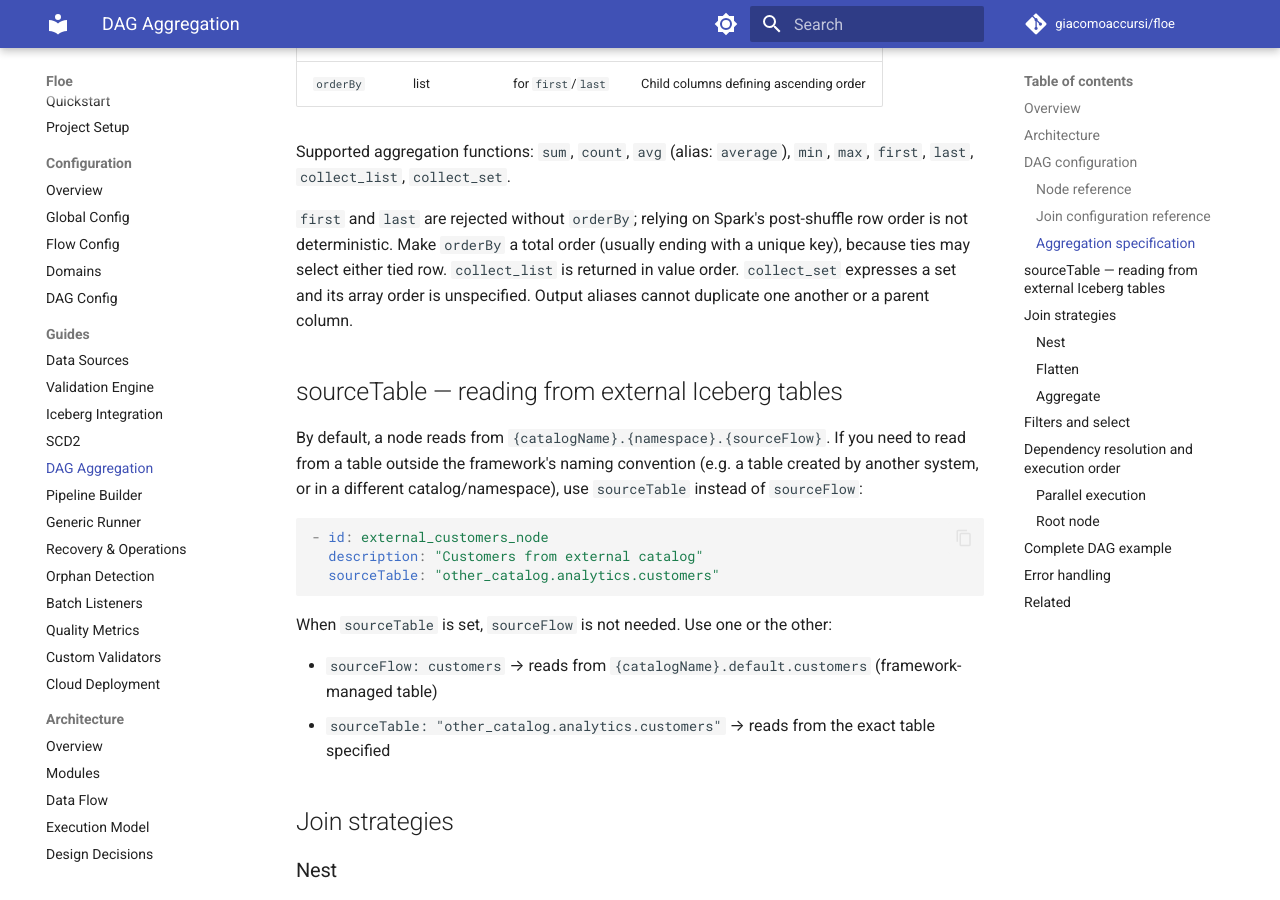
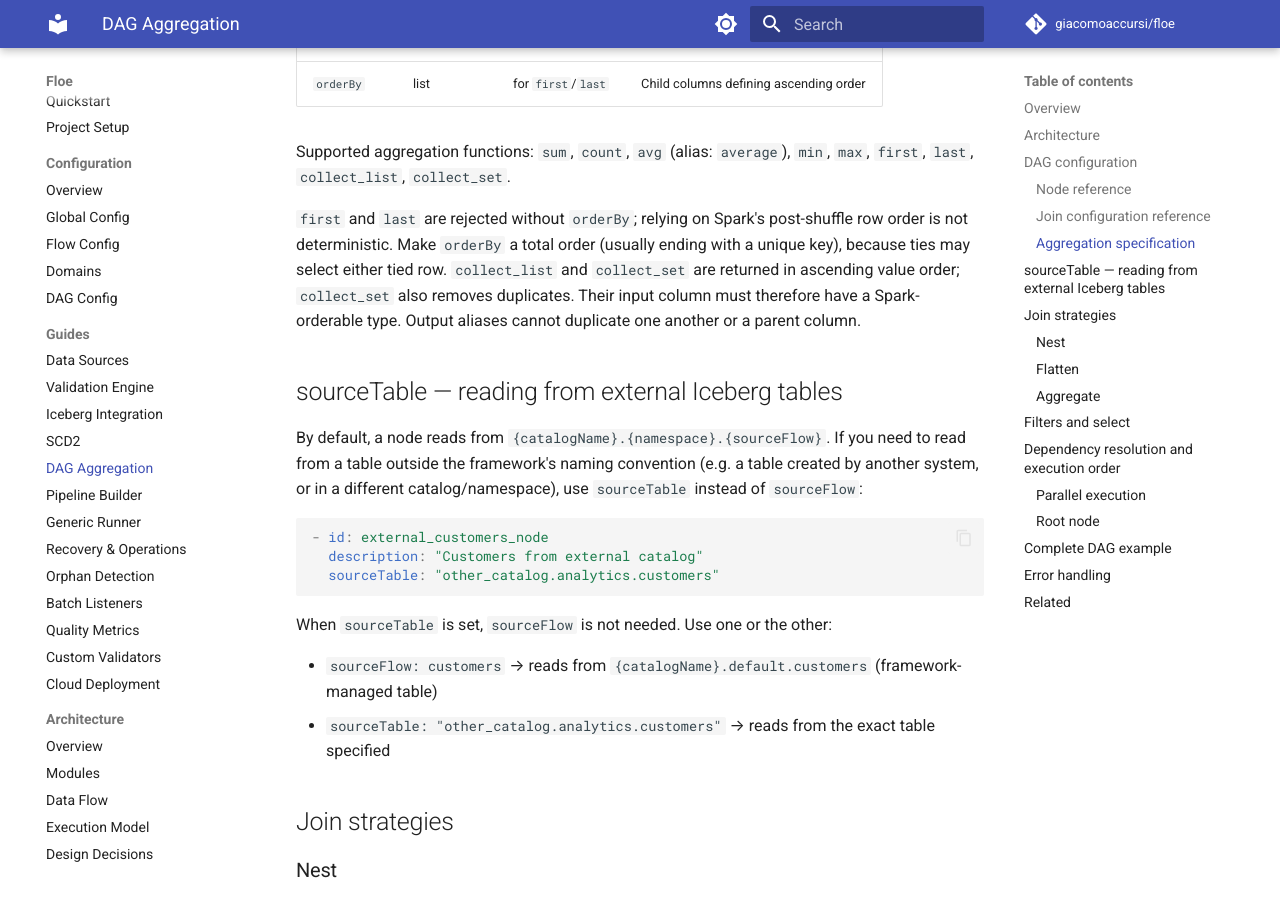
Before and after one commit to giacomoaccursi/Floe, an MkDocs documentation site: the page built from site-docs/guides/dag-aggregation.md, in a window 1280 px wide and 900 px high, scrolled down 2917 px. Built offline with MkDocs 1.6.1 and Material for MkDocs 9.7.7, drawn with Linux system fonts in a browser that asks for light colours; comment, search, counter and statistics services are not loaded.

Commit message:
docs: document deterministic collection ordering

```diff
--- a/site-docs/guides/dag-aggregation.md
+++ b/site-docs/guides/dag-aggregation.md
@@ -92,7 +92,7 @@ For the field reference, see [DAG Configuration](../configuration/dag.md).
 
 Supported aggregation functions: `sum`, `count`, `avg` (alias: `average`), `min`, `max`, `first`, `last`, `collect_list`, `collect_set`.
 
-`first` and `last` are rejected without `orderBy`; relying on Spark's post-shuffle row order is not deterministic. Make `orderBy` a total order (usually ending with a unique key), because ties may select either tied row. `collect_list` is returned in value order. `collect_set` expresses a set and its array order is unspecified. Output aliases cannot duplicate one another or a parent column.
+`first` and `last` are rejected without `orderBy`; relying on Spark's post-shuffle row order is not deterministic. Make `orderBy` a total order (usually ending with a unique key), because ties may select either tied row. `collect_list` and `collect_set` are returned in ascending value order; `collect_set` also removes duplicates. Their input column must therefore have a Spark-orderable type. Output aliases cannot duplicate one another or a parent column.
 
 ## sourceTable — reading from external Iceberg tables
 
```
